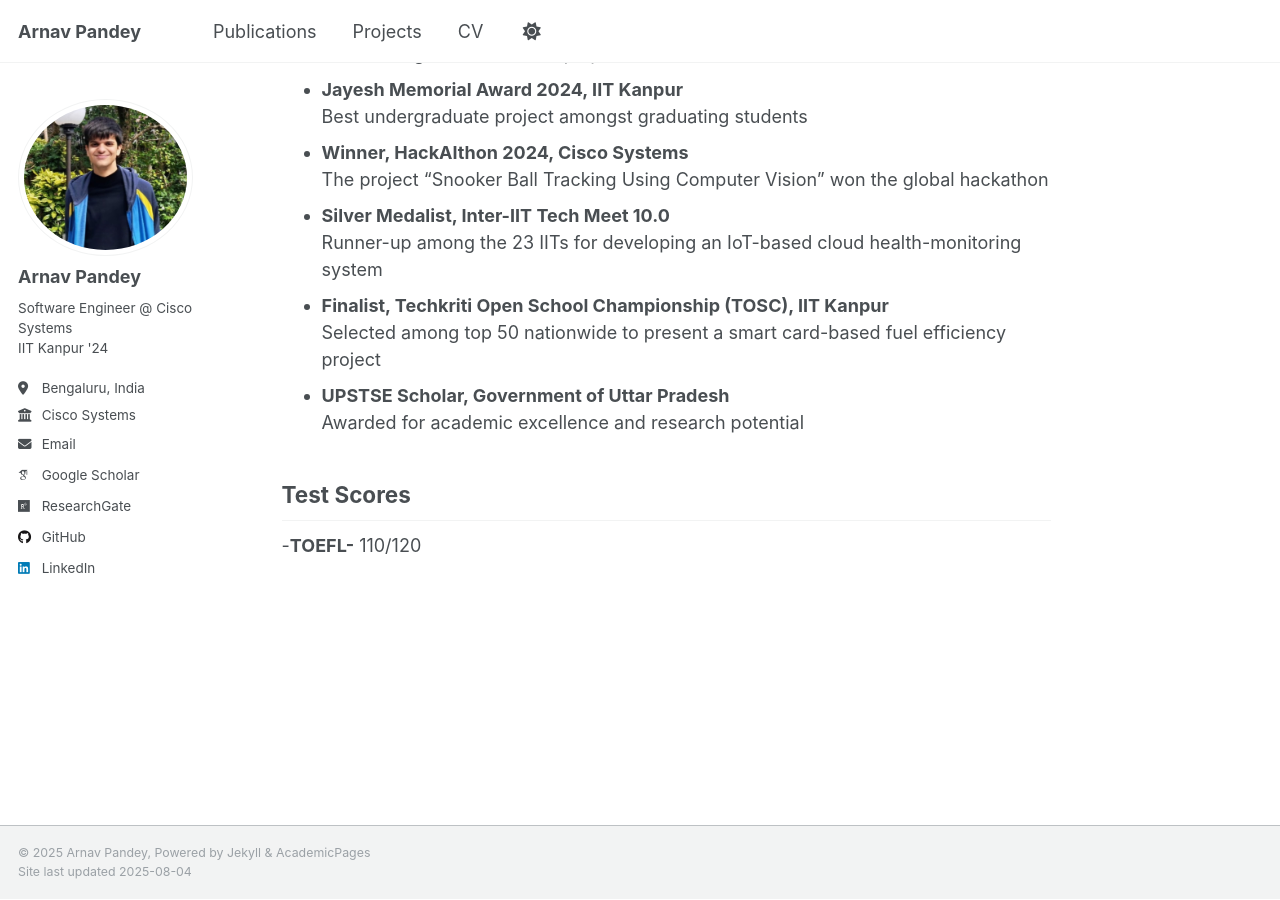
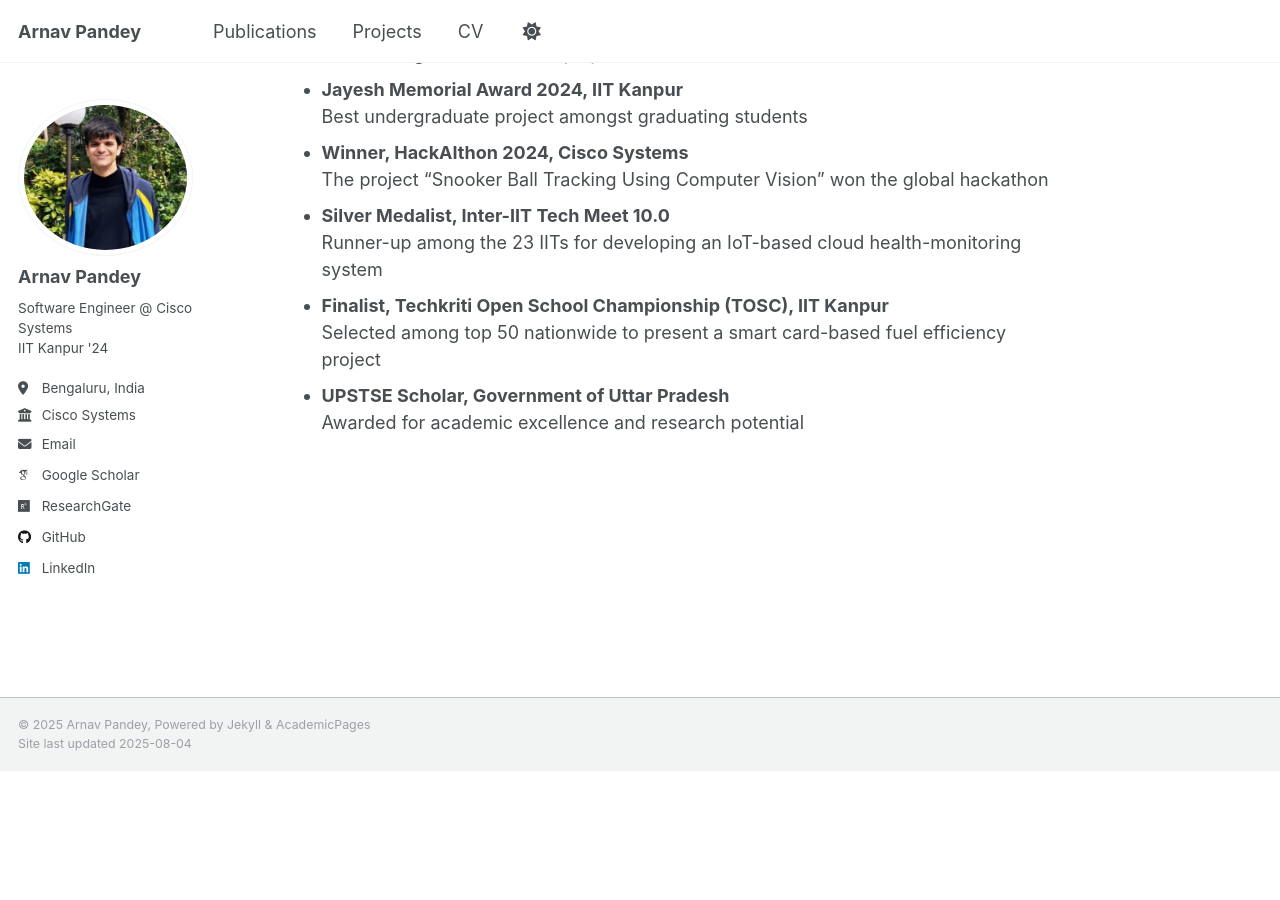
Before and after one commit to arnavpandey712/arnavpandey712.github.io, a Jekyll site: the page built from _pages/about.md, in a window 1280 px wide and 900 px high, scrolled down 1027 px. Built offline with Jekyll 4.4.1, drawn with Linux system fonts in a browser that asks for light colours; some web fonts are replaced; a script that is not in the unit is left out; after the commit the page ends 1799 px from its top, so only the background shows below that.

Commit message:
updated  about

```diff
--- a/_pages/about.md
+++ b/_pages/about.md
@@ -38,6 +38,6 @@ Currently, I’m working as a Software Engineer at Cisco Systems, India. My work
 - **UPSTSE Scholar, Government of Uttar Pradesh**\
   Awarded for academic excellence and research potential
 
-## Test Scores
+<!-- ## Test Scores
 
--**TOEFL-** 110/120
+-**TOEFL-** 110/120 -->
```
